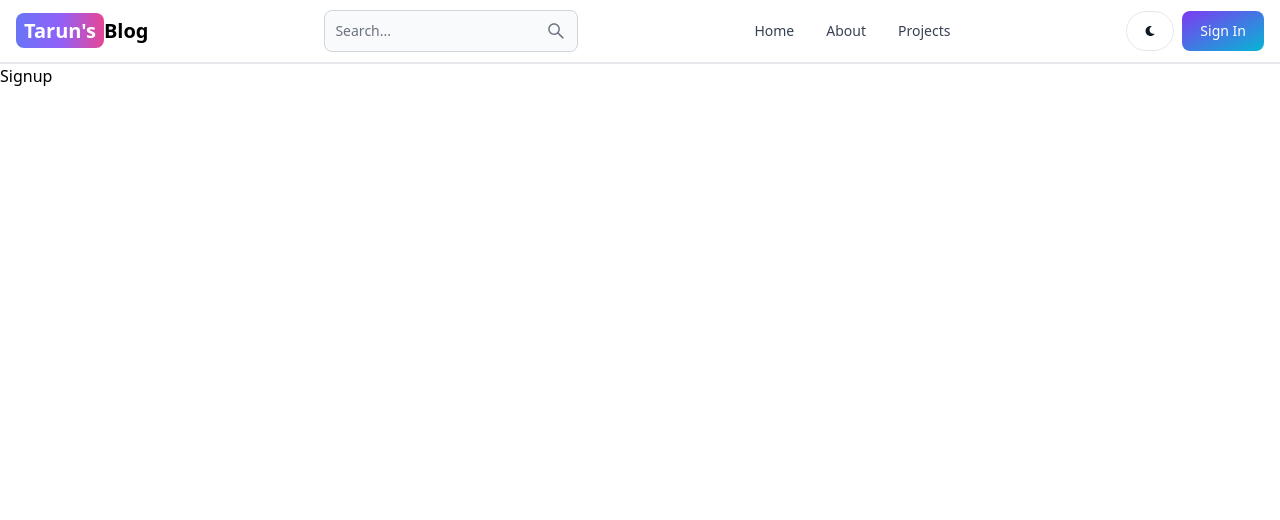
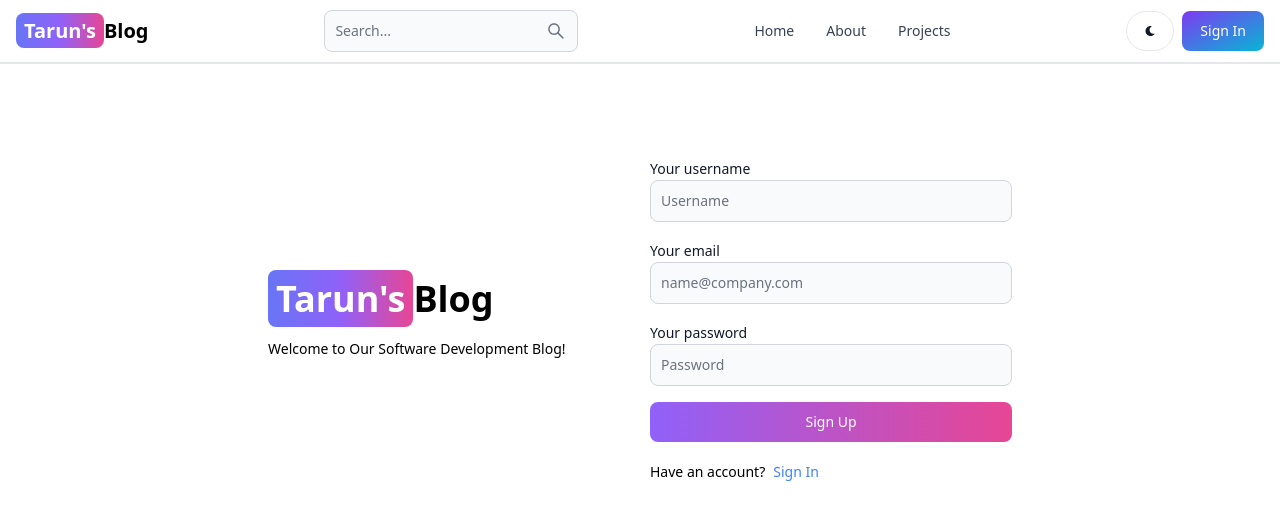
Before and after one commit to Tarun-Zenitsu/blog_by_tarun, a React (Vite) app in the folder client/: page /sign-up in a window 1280 px wide. Shown: the top 520 px of the page. Built offline with nearby package versions, Linux system fonts and the light colour scheme.

Commit message:
crate up for signup page

```diff
--- a/client/src/pages/SignUp.jsx
+++ b/client/src/pages/SignUp.jsx
@@ -1,8 +1,51 @@
-import React from 'react'
+import { Button, Label, TextInput } from 'flowbite-react';
+import { Link } from 'react-router-dom';
 
 const Signup = () => {
   return (
-    <div>Signup</div>
+    <div className='min-h-screen mt-20'>
+      <div className='flex p-3 max-w-3xl mx-auto flex-col md:flex-row md:items-center gap-5'>
+        {/* left */}
+        <div className='flex-1'>
+          <Link to='/' className='font-bold dark:text-white text-4xl'>
+            <span className='px-2 py-1 bg-gradient-to-r from-indigo-500 via-purple-500 to-pink-500 rounded-lg text-white'>
+              Tarun's
+            </span>
+            Blog
+          </Link>
+          <p className='text-sm mt-5'>
+          Welcome to Our Software Development Blog!
+          </p>
+        </div>
+        {/* right */}
+
+        <div className='flex-1'>
+          <form className='flex flex-col gap-4'>
+            <div>
+              <Label value='Your username' />
+              <TextInput type='text' placeholder='Username' id='username' />
+            </div>
+            <div>
+              <Label value='Your email' />
+              <TextInput type='text' placeholder='name@company.com' id='email' />
+            </div>
+            <div>
+              <Label value='Your password' />
+              <TextInput type='text' placeholder='Password' id='password' />
+            </div>
+            <Button gradientDuoTone='purpleToPink' type='submit'>
+              Sign Up
+            </Button>
+          </form>
+          <div className="flex gap-2 text-sm mt-5">
+            <span>Have an account?</span>
+            <Link to='/sign-in' className='text-blue-500'>
+              Sign In
+            </Link>
+          </div>
+        </div>
+      </div>
+    </div>
   )
 }
 
```
